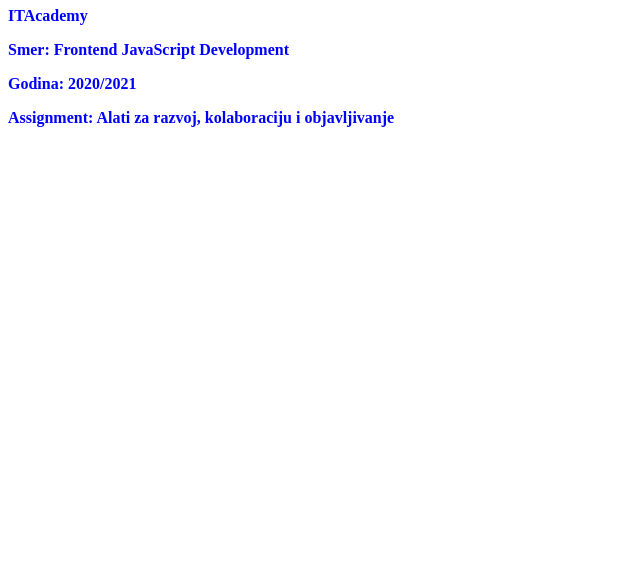
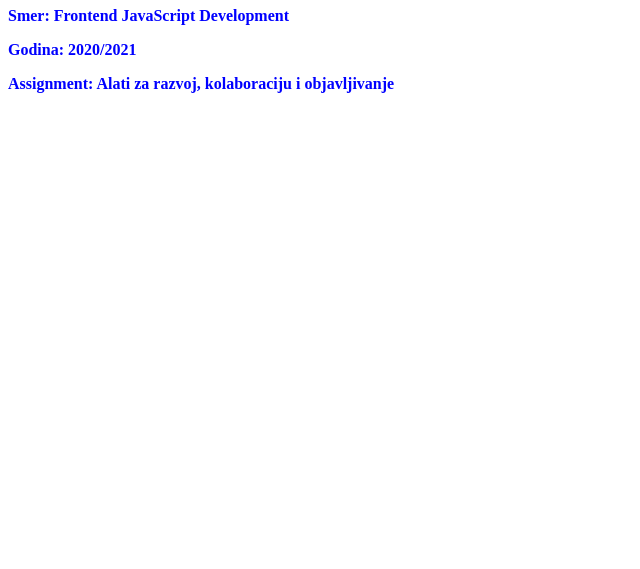
Before and after one commit to kurssajtova/test, a plain HTML site: page index.html in a window 1280 px wide. Shown: the part 231-800 px from the top of the page, without its empty margins (0-640 px from the left). Drawn offline with Linux system fonts and the light colour scheme.

Commit message:
Update index.html

```diff
--- a/index.html
+++ b/index.html
@@ -4,7 +4,7 @@
 
 <h1 style="color: red">Grozdan Biševac</h1>
 
-<p style="color: blue"><strong>ITAcademy</strong></p>
+
 <p style="color: blue"><strong>Smer: Frontend JavaScript Development</strong></p>
 <p style="color: blue"><strong>Godina: 2020/2021</strong></p>
 <p style="color: blue"><strong>Assignment: Alati za razvoj, kolaboraciju i objavljivanje</strong></p>
```
